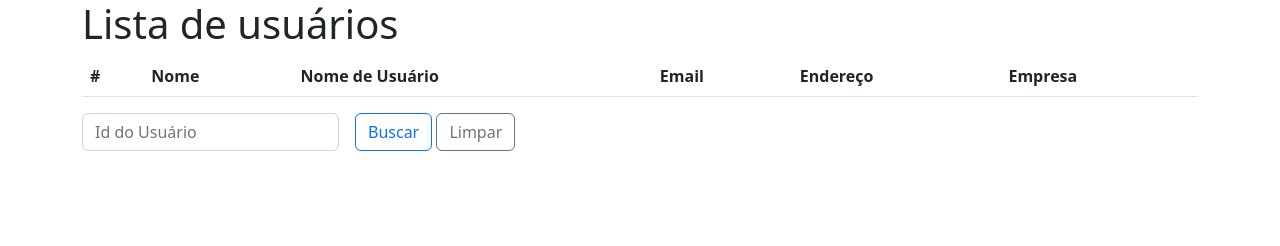
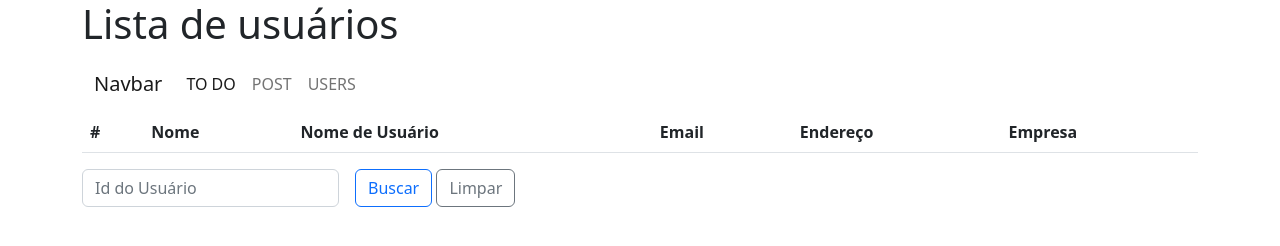
Before and after one commit to JoaoRoberto1/rest-api-crud, a plain HTML site: page index.html in a window 1280 px wide. Drawn offline with nearby package versions, Linux system fonts and the light colour scheme; no server answers.

Commit message:
Subindo codigo

```diff
--- a/index.html
+++ b/index.html
@@ -12,6 +12,30 @@
 <body>
     <div class="container">
         <h1>Lista de usuários</h1>
+        <nav class="navbar navbar-expand-lg bg-body-tertiary">
+            <div class="container-fluid">
+              <a class="navbar-brand" href="#">Navbar</a>
+              <button class="navbar-toggler" type="button" data-bs-toggle="collapse" data-bs-target="#navbarNav" aria-controls="navbarNav" aria-expanded="false" aria-label="Toggle navigation">
+                <span class="navbar-toggler-icon"></span>
+              </button>
+              <div class="collapse navbar-collapse" id="navbarNav">
+                <ul class="navbar-nav">
+                  <li class="nav-item">
+                    <a class="nav-link active" aria-current="page" href="#">TO DO</a>
+                  </li>
+                  <li class="nav-item">
+                    <a class="nav-link" href="#">POST</a>
+                  </li>
+                  <li class="nav-item">
+                    <a class="nav-link" href="#">USERS</a>
+                  </li>
+                  <li class="nav-item">
+                  </li>
+                </ul>
+              </div>
+            </div>
+          </nav>
+
         <div class="table-responsive">
             <table class="table table-hover table-striped">
                 <thead>
```
